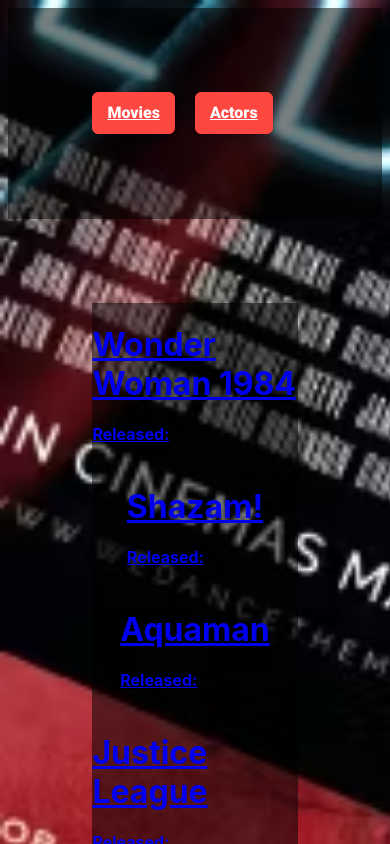
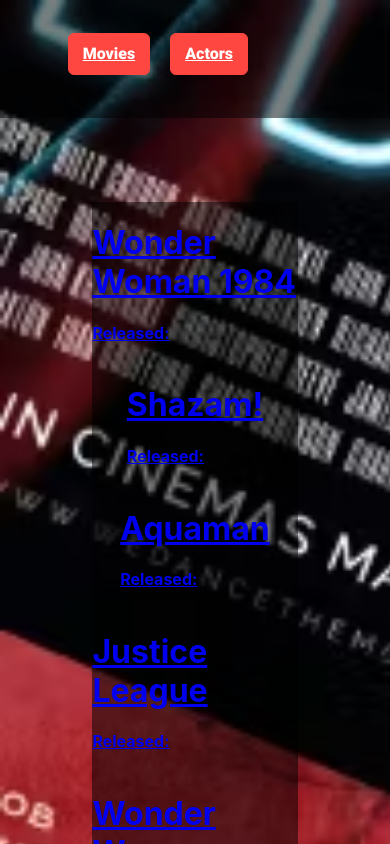
Before and after one commit to lvlivingston/react-movies-part-3, a React (Create React App) app: page / in a window 390 px wide. Both pictures are taken after typing "Sample" into the empty fields and a click on the button "Sign In". Shown: the top 844 px of the page. Built offline with nearby package versions, Linux system fonts and the light colour scheme.

Commit message:
fixed responsiveness of navbar

```diff
--- a/src/components/NavBar/NavBar.css
+++ b/src/components/NavBar/NavBar.css
@@ -1,10 +1,10 @@
 nav {
     background-color: rgba(0, 0, 0, 0.5);
-    padding: 10vh;
-    margin: 0px;
+    padding: 5vh;
+    margin: -2vh -10px 10vh -10vh;
     display: flex;
     flex-direction: row;
-    justify-content: flex-start;
+    justify-content: center;
 
 }
 
@@ -44,3 +44,7 @@
 .NavText:active {
     opacity: .5;
 }
+
+.RightNav {
+    margin-right: 0px;
+}
--- a/src/components/NavBar/NavBar.jsx
+++ b/src/components/NavBar/NavBar.jsx
@@ -5,7 +5,7 @@
   return (
     <nav>
       <Link to="/" className="NavText">Movies</Link>
-      <Link to="/actors" className="NavText">Actors</Link>
+      <Link to="/actors" className="NavText RightNav">Actors</Link>
     </nav>
   );
 }
```
